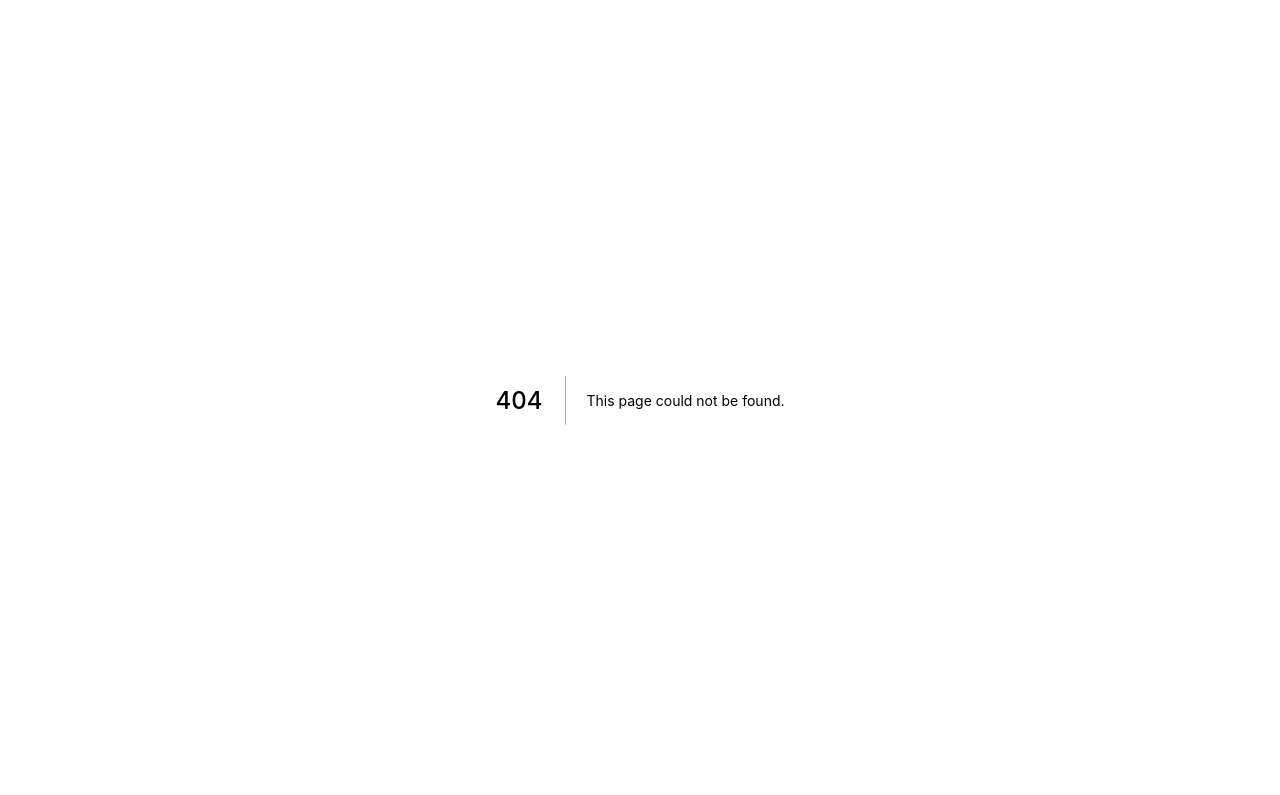
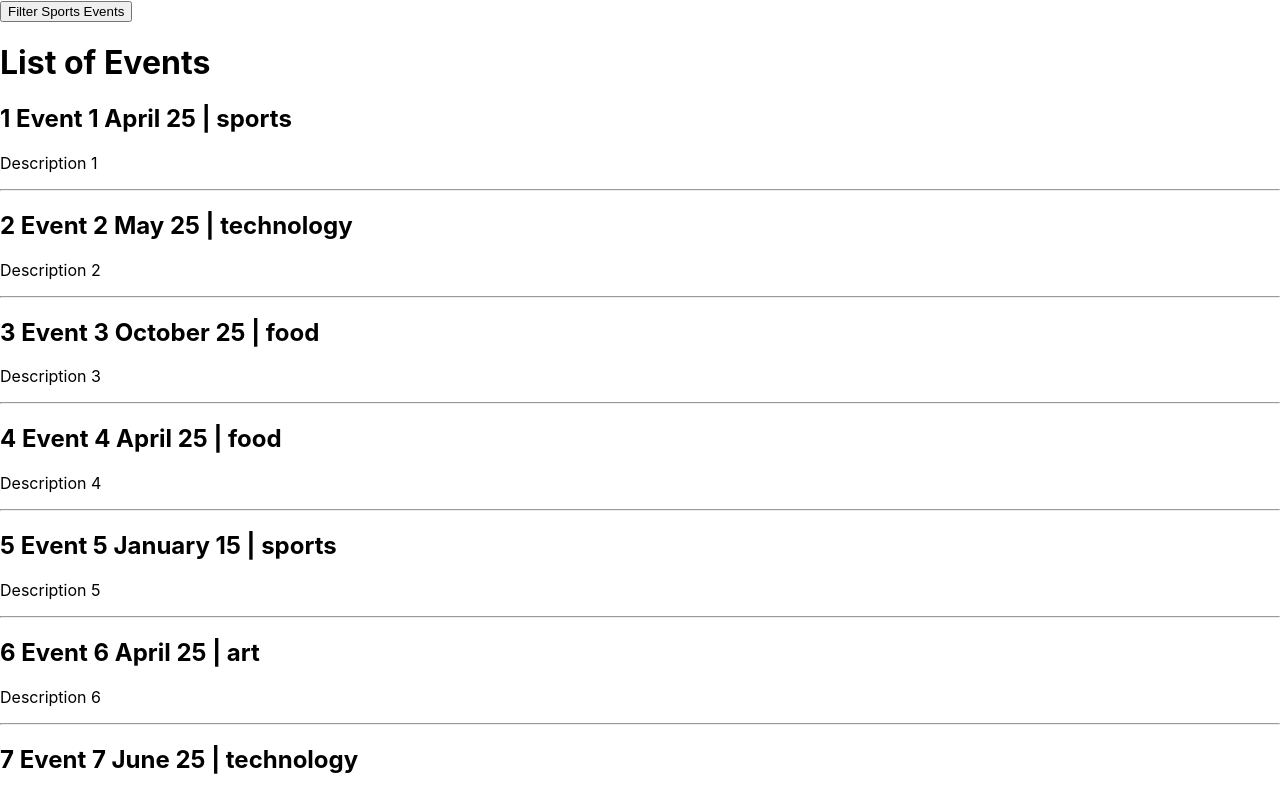
Before and after one commit to Manthan-Kuber/next-prerendering, a Next.js app: page /events in a window 1280 px wide. Before the commit this address had no page. Shown: the top 795 px of the page. Built offline with nearby package versions, Linux system fonts and the light colour scheme; data requests are answered from the project's data file.

Commit message:
Pre rendering + Client Side Data Fetching

```diff
--- /dev/null
+++ b/pages/events.js
@@ -0,0 +1,48 @@
+import { useState } from "react";
+import { useRouter } from "next/router";
+
+function EventList({ eventList }) {
+  const [events, setEvents] = useState(eventList);
+  const router = useRouter()
+
+  const fetchSportsEvents = async () => {
+    const response = await fetch(
+      "http://localhost:4000/events?category=sports"
+    );
+    const data = await response.json();
+    setEvents(data);
+    router.push("/events?category=sports", undefined, { shallow: true });
+  };
+
+  return (
+    <>
+      <button onClick={fetchSportsEvents}>Filter Sports Events</button>
+      <h1>List of Events</h1>
+      {events.map((event) => (
+        <div key={event.id}>
+          <h2>
+            {event.id} {event.title} {event.date} | {event.category}
+          </h2>
+          <p>{event.description}</p>
+          <hr />
+        </div>
+      ))}
+    </>
+  );
+}
+
+export default EventList;
+
+export async function getServerSideProps(context) {
+  const { query } = context;
+  const { category } = query;
+  const queryString = category ? "category=sports" : "";
+  const response = await fetch("http://localhost:4000/events");
+  const data = await response.json();
+
+  return {
+    props: {
+      eventList: data,
+    },
+  };
+}
```
